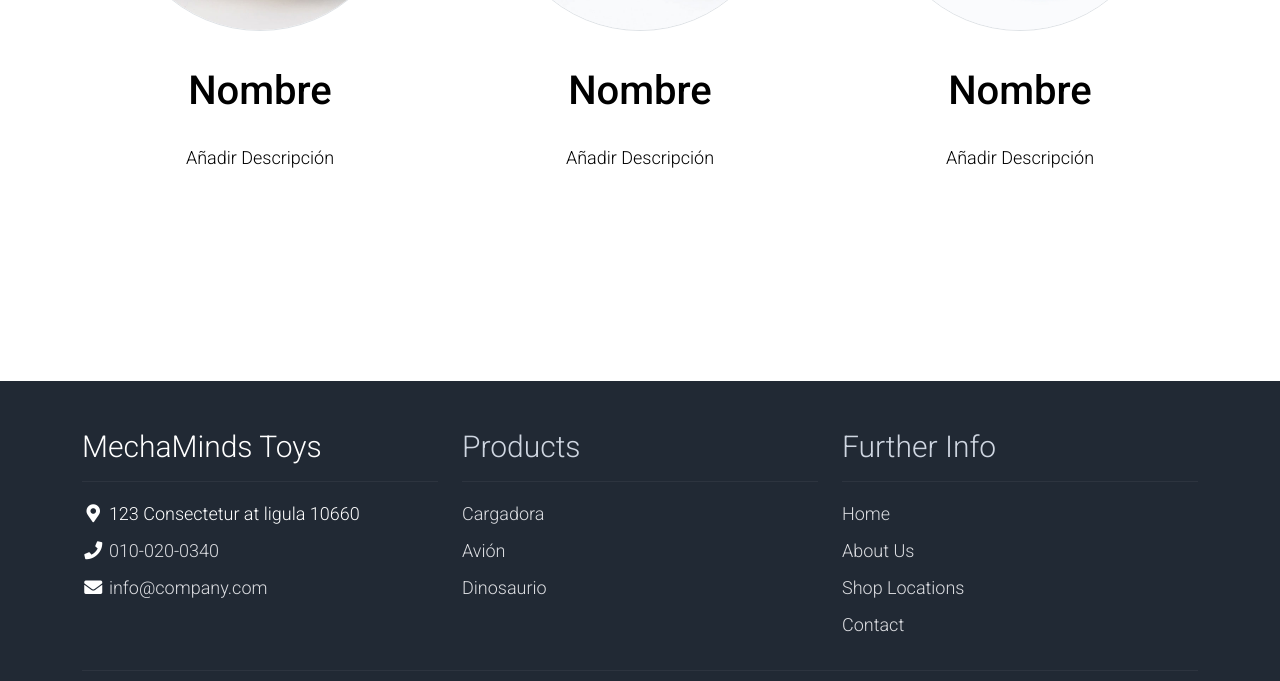
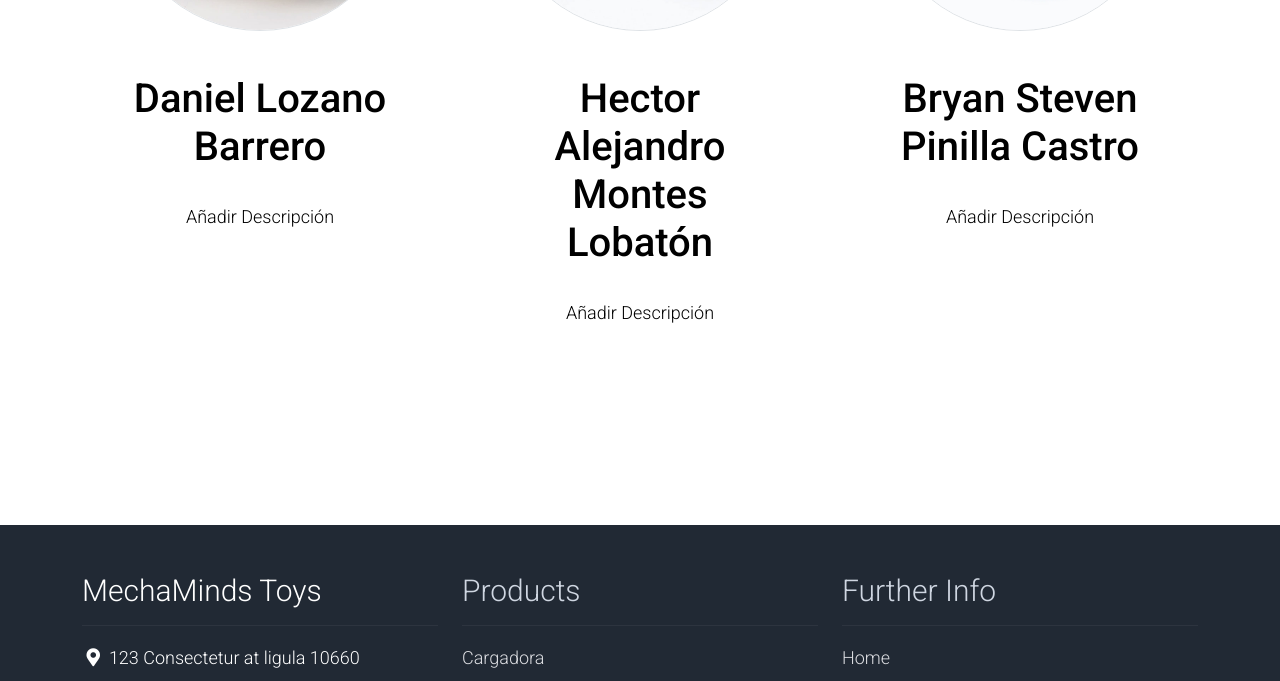
Before and after one commit to alejo9812/APM_Fabrica_de_Juguetes, a plain HTML site: page about.html in a window 1280 px wide. Shown: the part 1452-2133 px from the top of the page. Drawn offline with Linux system fonts and the light colour scheme.

Commit message:
Update about.html

```diff
--- a/about.html
+++ b/about.html
@@ -177,17 +177,17 @@ https://templatemo.com/tm-559-zay-shop
         <div class="row text-center pt-5 pb-3">
             <div class="col-12 col-md-4 p-5 mt-3">
                 <a href="#"><img src="./assets/img/category_img_01.jpg" class="rounded-circle img-fluid border"></a>
-                <h1 class="text-center mt-3 mb-3">Nombre</h5>
+                <h1 class="text-center mt-3 mb-3">Daniel Lozano Barrero</h5>
                 <p class="text-center">Añadir Descripción</p>
             </div>
             <div class="col-12 col-md-4 p-5 mt-3">
                 <a href="#"><img src="./assets/img/category_img_02.jpg" class="rounded-circle img-fluid border"></a>
-                <h1 class="text-center mt-3 mb-3">Nombre</h5>
+                <h1 class="text-center mt-3 mb-3">Hector Alejandro Montes Lobatón</h5>
                     <p class="text-center">Añadir Descripción</p>
             </div>
             <div class="col-12 col-md-4 p-5 mt-3">
                 <a href="#"><img src="./assets/img/category_img_03.jpg" class="rounded-circle img-fluid border"></a>
-                <h1 class="text-center mt-3 mb-3">Nombre</h5>
+                <h1 class="text-center mt-3 mb-3">Bryan Steven Pinilla Castro</h5>
                     <p class="text-center">Añadir Descripción</p>
             </div>
         </div>
```
